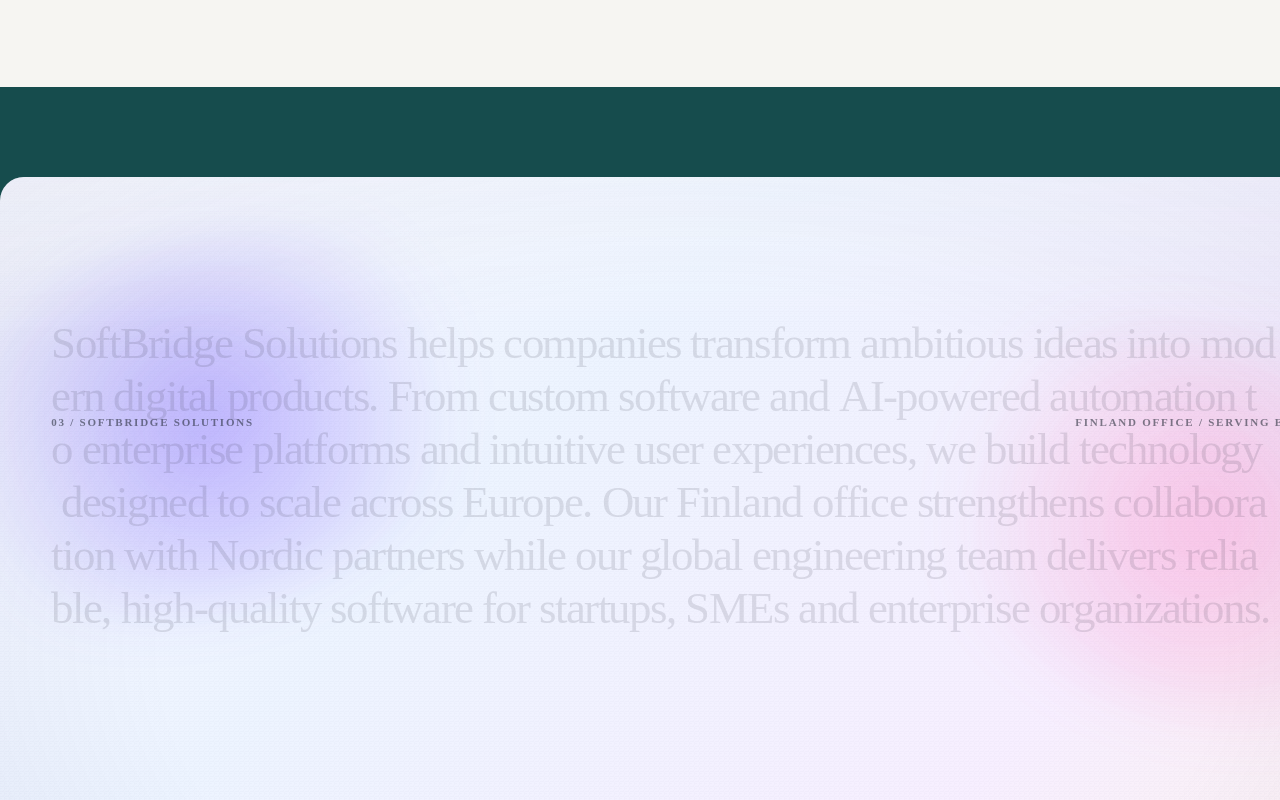
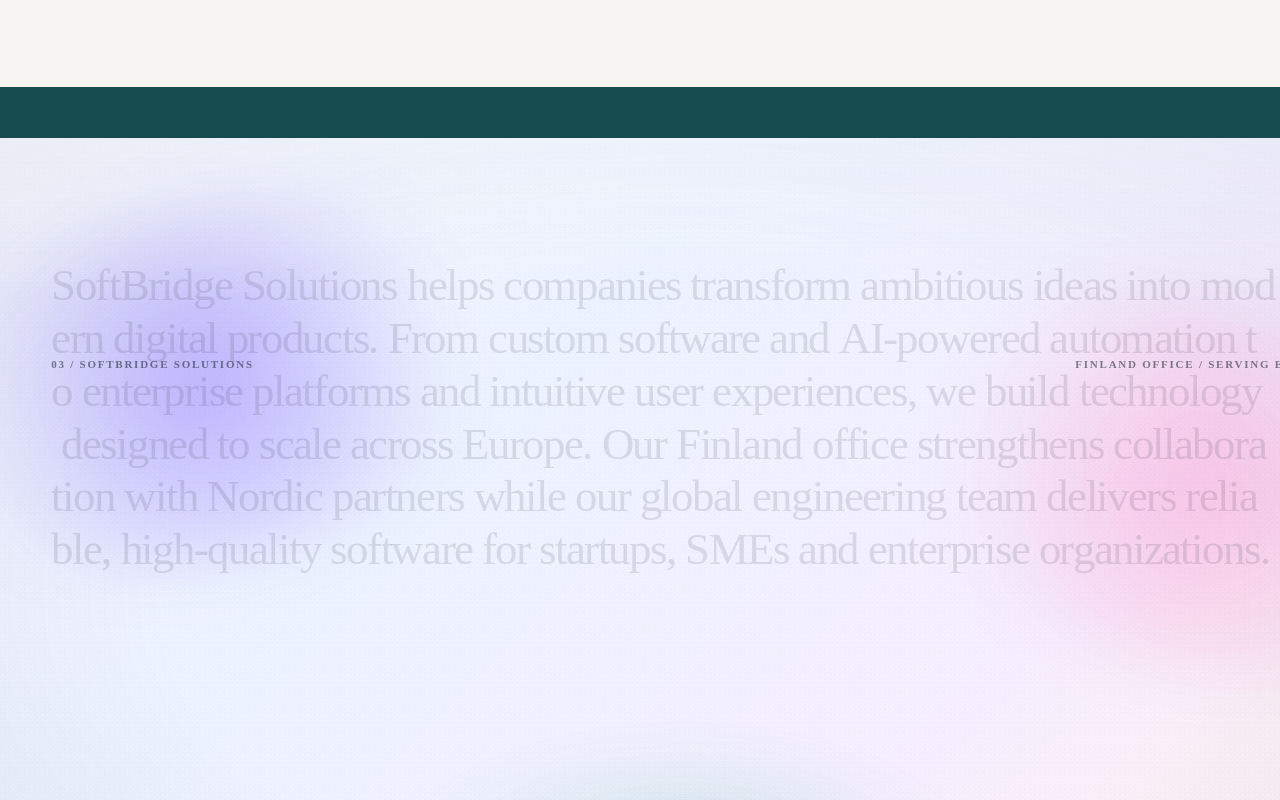
Before and after one commit to Dpehect/Trionn, a Next.js app: page / in a window 1280 px wide. Shown: the part 6140-6940 px from the top of the page. Built offline with nearby package versions, Linux system fonts and the light colour scheme.

Commit message:
Restore original homepage background color and reduce section 3 height

```diff
--- a/app/globals.css
+++ b/app/globals.css
@@ -230,24 +230,21 @@
 .brand-statement {
   position: relative;
   width: 100%;
-  margin-top: clamp(60px, 7vw, 120px);
-  min-height: auto;
+  margin-top: clamp(40px, 4vw, 80px);
   color: #1d2330;
-  background: transparent;
+  background: #eef4ff;
 }
 .brand-statement__sticky {
   position: relative;
   width: 100%;
-  min-height: auto;
-  padding: clamp(54px, 5.5vw, 84px) 4vw clamp(54px, 5.5vw, 84px);
+  padding: clamp(40px, 4vw, 60px) 4vw clamp(40px, 4vw, 60px);
   display: flex;
   flex-direction: column;
   justify-content: center;
   overflow: hidden;
   isolation: isolate;
-  border-radius: 24px;
   background:
-    linear-gradient(135deg, #f7f8ff 0%, #edf4ff 34%, #f7efff 68%, #fff3ea 100%);
+    linear-gradient(135deg, #f7f8ff 0%, #edf4ff 34%, #f7efff 68%, #fff4e9 100%);
 }
 .brand-statement__sticky::after {
   content: "";
```
